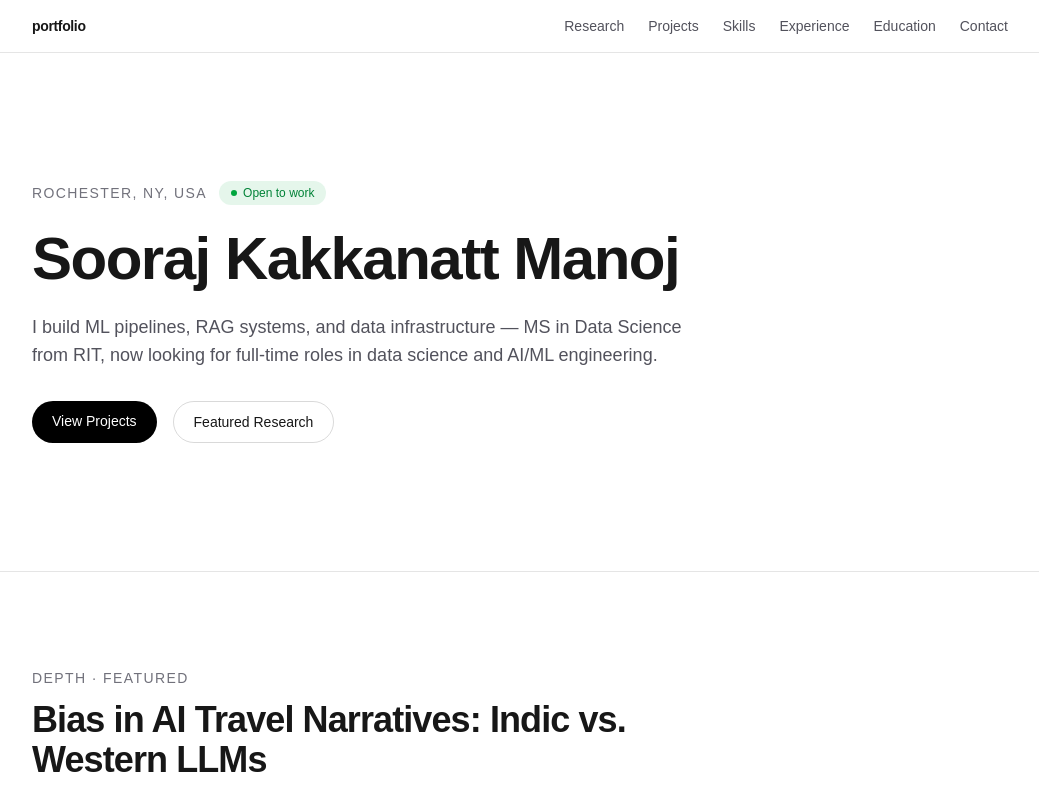
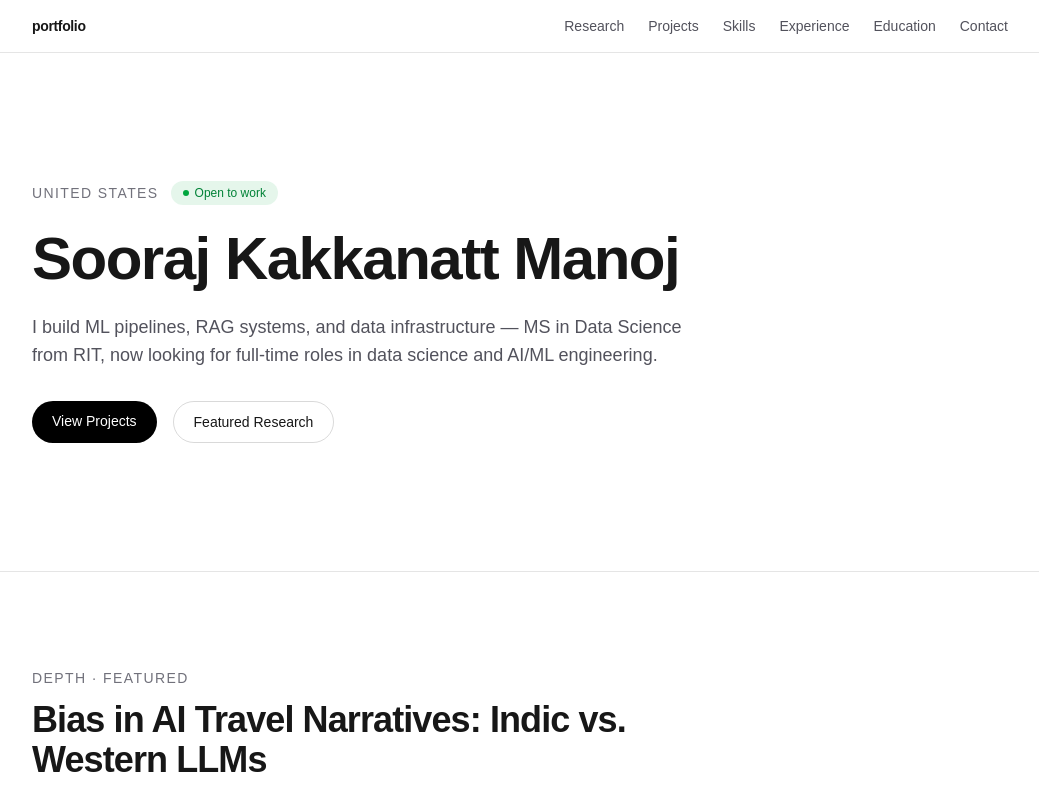
Before and after one commit to soorajmanoj/soorajmanoj.github.io, a Next.js app: page / in a window 1280 px wide. Shown: the top 799 px of the page, without its empty margins (120-1159 px from the left). Built offline with nearby package versions, Linux system fonts and the light colour scheme.

Commit message:
Simplify hero location tag to United States

```diff
--- a/app/data/content.ts
+++ b/app/data/content.ts
@@ -1,7 +1,7 @@
 export const profile = {
   name: "Sooraj Kakkanatt Manoj",
   role: "Data Scientist & AI/ML Engineer",
-  location: "Rochester, NY, USA",
+  location: "United States",
   email: "soorajmanoj@gmail.com",
   phone: "+1 585 540 0455",
   github: "https://github.com/soorajmanoj",
```
